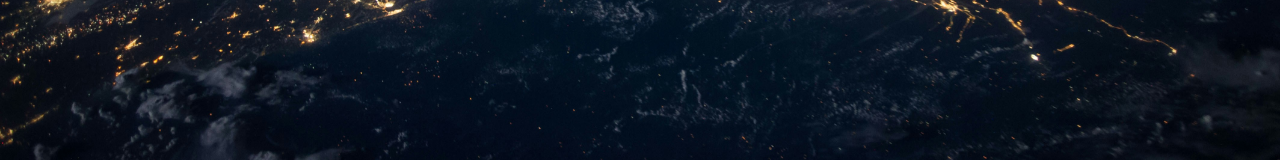
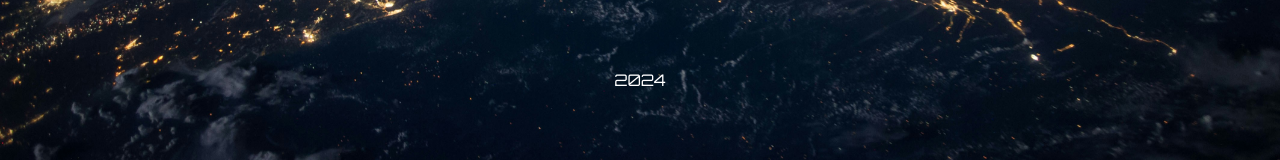
Before and after one commit to galymzhantolepbergen/Frontend-Career-Path, a plain HTML site: page Web dev basics/space-site/index.html in a window 1280 px wide. Shown: the part 608-768 px from the top of the page. Drawn offline with Linux system fonts and the light colour scheme.

Commit message:
new changes

```diff
--- a/Web dev basics/space-site/index.html
+++ b/Web dev basics/space-site/index.html
@@ -14,4 +14,5 @@
         </div>
 
     </body>
+    <footer>2024</footer>
 </html>
--- a/Web dev basics/space-site/styles.css
+++ b/Web dev basics/space-site/styles.css
@@ -20,3 +20,6 @@ body{
   font-weight: 800px;
   font-style: normal;
 }
+footer{
+    margin-top: 400px;
+}
```
